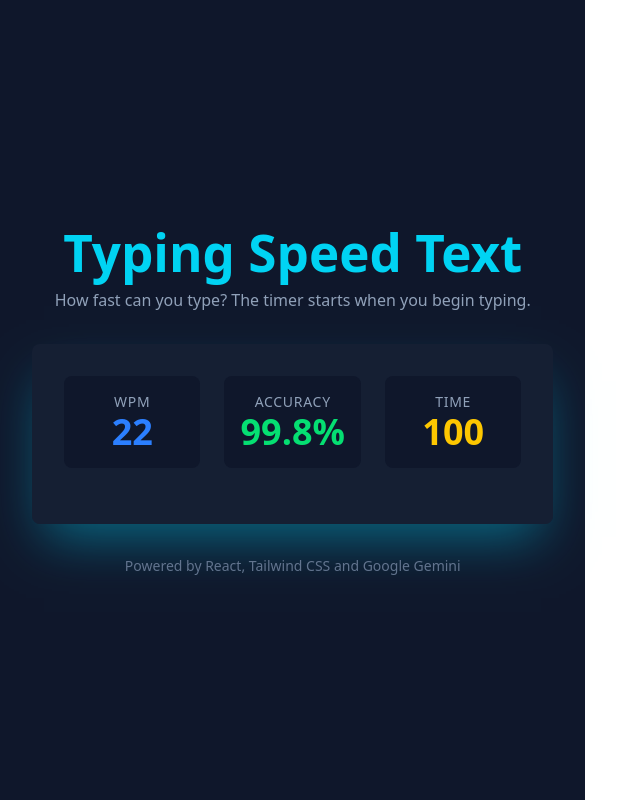
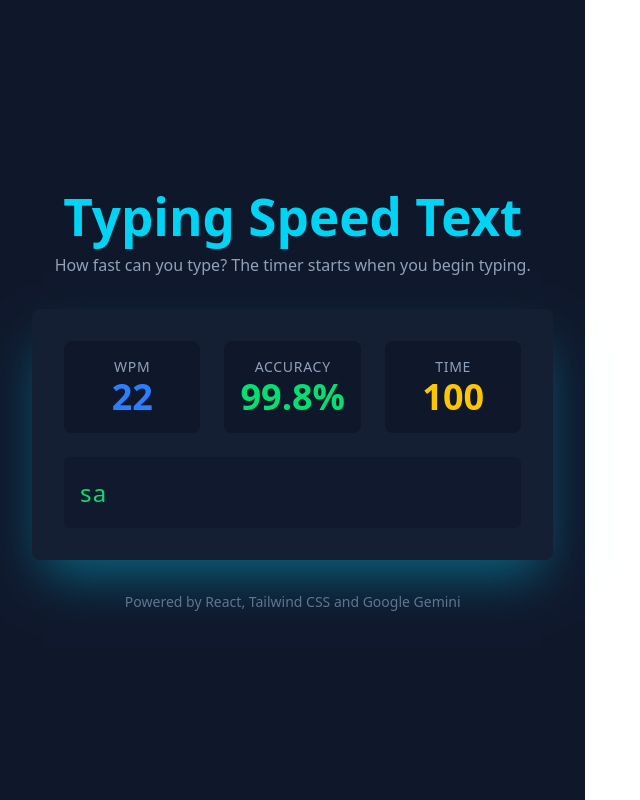
Before and after one commit to sainath-666/Typing_Speed_Test, a React (Vite) app: page / in a window 1280 px wide. Shown: the whole page, without its empty margins (0-640 px from the left). Built offline with nearby package versions, Linux system fonts and the light colour scheme.

Commit message:
added text area

```diff
--- a/src/App.jsx
+++ b/src/App.jsx
@@ -1,5 +1,6 @@
 import React from "react";
 import StatsDisplay from "./components/StatsDisplay";
+import TypingArea from "./components/TypingArea";
 
 const App = () => {
   return (
@@ -12,6 +13,7 @@ const App = () => {
 
         <main className="bg-slate-800/50 rounded-lg shadow-2xl shadow-cyan-500/50 p-6 md:p-8 ">
           <StatsDisplay />
+          <TypingArea text={"sa"}  typed={"sai"}/>
 
         </main>
 
--- /dev/null
+++ b/src/components/TypingArea.tsx
@@ -0,0 +1,56 @@
+import React from "react";
+
+type CharacterProps = {
+  char: string;
+  state: "correct" | "incorrect" | "untyped" | "cursor";
+};
+
+const Character = React.memo(({ char, state }: CharacterProps) => {
+  let className = "transition-colors duration-200 ease-in-out ";
+  let characterToDisplay = char;
+
+  switch (state) {
+    case "correct":
+      className += "text-green-400";
+      break;
+    case "incorrect":
+      className += "text-red-400 bg-red-500/20 rounded-sm";
+      if (char === " ") {
+        characterToDisplay = "_";
+      }
+      break;
+    case "untyped":
+      className += "text-slate-500";
+      break;
+    case "cursor":
+      className += "text-slate-300 bg-cyan-500/50 rounded-sm animate-pulse";
+      break;
+  }
+
+  return <span className={className}>{characterToDisplay}</span>;
+});
+
+function TypingArea({ text, typed }) {
+  const characters = React.useMemo(() => {
+    return text.split("").map((char, index) => {
+      let state: "correct" | "incorrect" | "untyped" | "cursor" = "untyped";
+      if (index < typed.length) {
+        state = typed[index] === char ? "correct" : "incorrect";
+      } else if (index === typed.length) {
+        state = "cursor";
+      }
+      return <Character key={`${char}-${index}`} char={char} state={state} />;
+    });
+  }, [text, typed]);
+
+  return (
+    <div
+      className="text-2xl leading-relaxed tracking-wider bg-slate-900/70 p-4 rounded-md focus:outline-none select-none"
+      tabIndex={0}
+    >
+      {characters}
+    </div>
+  );
+}
+
+export default TypingArea;
```
